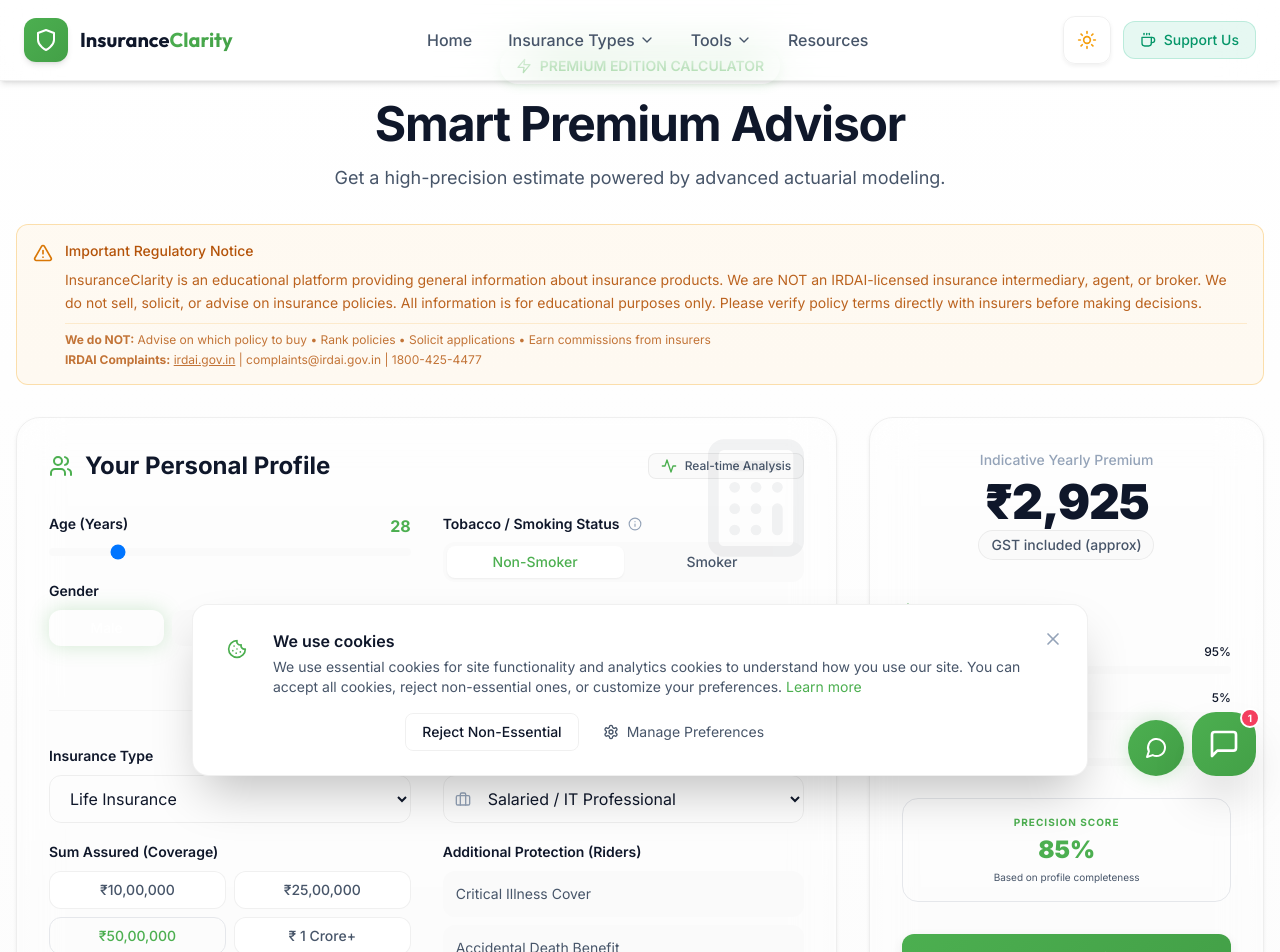
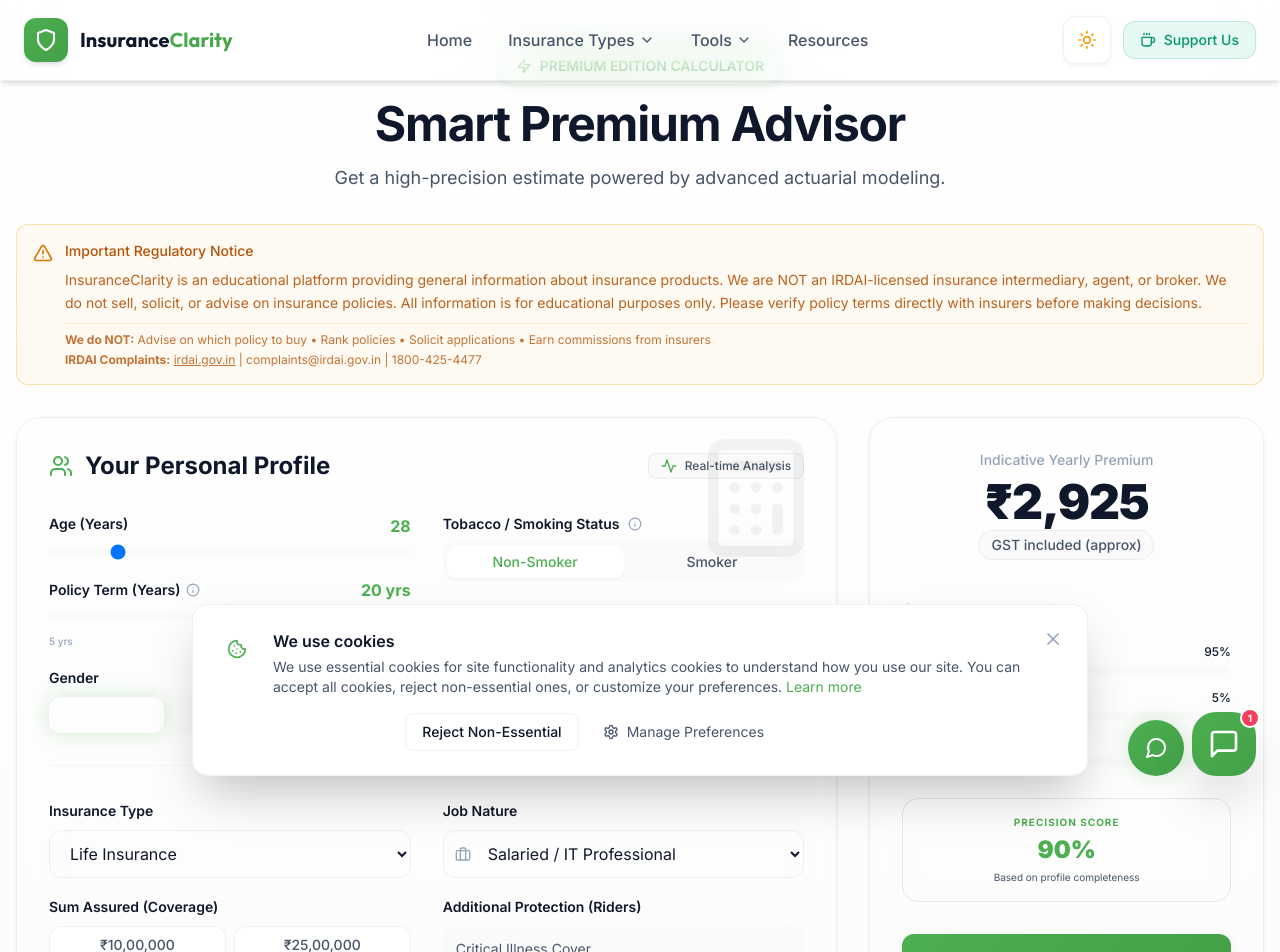
Before and after one commit to contactonetrack-del/insuranceclarity-india, a Next.js app: page /tools/calculator in a window 1280 px wide. Shown: the top 952 px of the page. Built offline with nearby package versions, Linux system fonts and the light colour scheme.

Commit message:
feat(audit): apply all recommendations - policy term, clear chat, richer schema, structural fix

```diff
--- a/src/app/layout.tsx
+++ b/src/app/layout.tsx
@@ -44,13 +44,36 @@
 }: {
     children: React.ReactNode
 }) {
-    const jsonLd = {
-        '@context': 'https://schema.org',
-        '@type': 'WebSite',
-        name: 'InsuranceClarity India',
-        url: 'https://insuranceclarity.in',
-        description: "India's most transparent insurance platform. Compare Life, Health, Motor, Home & Travel insurance.",
-    }
+    const jsonLd = [
+        {
+            '@context': 'https://schema.org',
+            '@type': 'WebSite',
+            name: 'InsuranceClarity India',
+            url: 'https://insuranceclarity.in',
+            description: "India's most transparent insurance platform.",
+            potentialAction: {
+                '@type': 'SearchAction',
+                target: 'https://insuranceclarity.in/?q={search_term_string}',
+                'query-input': 'required name=search_term_string'
+            }
+        },
+        {
+            '@context': 'https://schema.org',
+            '@type': 'Organization',
+            name: 'InsuranceClarity India',
+            url: 'https://insuranceclarity.in',
+            logo: 'https://insuranceclarity.in/logo.png',
+            description: "India's most transparent insurance comparison and advisory platform.",
+            contactPoint: {
+                '@type': 'ContactPoint',
+                contactType: 'customer support',
+                availableLanguage: ['English', 'Hindi']
+            },
+            sameAs: [
+                'https://github.com/contactonetrack-del/insuranceclarity-india'
+            ]
+        }
+    ]
 
     return (
         <html lang="en" className={`${inter.variable} ${outfit.variable}`} suppressHydrationWarning>
--- a/src/app/tools/calculator/page.tsx
+++ b/src/app/tools/calculator/page.tsx
@@ -56,6 +56,7 @@
     const [occupation, setOccupation] = useState('salaried')
     const [location, setLocation] = useState('tier2')
     const [selectedRiders, setSelectedRiders] = useState<string[]>([])
+    const [policyTerm, setPolicyTerm] = useState<number>(20)
 
     // Display State
     const [premium, setPremium] = useState<number>(0)
@@ -68,9 +69,11 @@
         const baseRate = BASE_RATES[type as keyof typeof BASE_RATES] || 2000
 
         // 1. Core Profile Factor
-        const ageFactor = 1 + ((age - 18) * 0.035) // Increased sensitivity for realism
+        const ageFactor = 1 + ((age - 18) * 0.035)
         const genderFactor = gender === 'Female' ? 0.92 : 1.0
-        const profileBase = baseRate * ageFactor * genderFactor
+        // Longer term → slightly lower annualised cost (bulk discount)
+        const termFactor = policyTerm <= 10 ? 1.12 : policyTerm <= 20 ? 1.0 : policyTerm <= 30 ? 0.94 : 0.90
+        const profileBase = baseRate * ageFactor * genderFactor * termFactor
 
         // 2. Risk Factors
         const smokerFactor = isSmoker ? 1.45 : 1.0
@@ -103,7 +106,7 @@
                 riders: Math.round(riderTotal)
             }
         }
-    }, [age, type, sumAssured, gender, isSmoker, occupation, location, selectedRiders])
+    }, [age, type, sumAssured, gender, isSmoker, occupation, location, selectedRiders, policyTerm])
 
     useEffect(() => {
         setIsCalculating(true)
@@ -115,8 +118,9 @@
             // Higher confidence if age is in range and smokers are declared
             let conf = 85
             if (age > 60) conf -= 10
-            if (isSmoker) conf += 5
-            setConfidence(Math.min(95, conf))
+            if (isSmoker) conf += 3
+            if (policyTerm >= 20) conf += 5
+            setConfidence(Math.min(97, conf))
         }, 300)
         return () => clearTimeout(timer)
     }, [performCalculation])
@@ -166,7 +170,7 @@
                         </div>
 
                         <div className="grid gap-8 md:grid-cols-2">
-                            {/* Age & Gender */}
+                            {/* Age, Policy Term & Gender */}
                             <div className="space-y-4">
                                 <div className="space-y-2">
                                     <div className="flex justify-between">
@@ -181,6 +185,33 @@
                                         onChange={(e) => setAge(Number(e.target.value))}
                                         className="w-full h-2 bg-theme-secondary rounded-lg appearance-none cursor-pointer accent-accent"
                                     />
+                                </div>
+
+                                <div className="space-y-2">
+                                    <div className="flex justify-between">
+                                        <label className="text-sm font-semibold text-theme-primary flex items-center gap-1.5">
+                                            Policy Term (Years)
+                                            <div className="group relative">
+                                                <Info className="w-3.5 h-3.5 text-theme-muted cursor-help" />
+                                                <div className="absolute bottom-full left-1/2 -translate-x-1/2 mb-2 w-52 p-2 bg-theme-primary border border-default rounded-lg text-xs opacity-0 group-hover:opacity-100 transition-opacity shadow-lg z-10">
+                                                    Longer terms (20–40 yrs) lock in lower rates &amp; offer better long-term value.
+                                                </div>
+                                            </div>
+                                        </label>
+                                        <span className="text-accent font-bold">{policyTerm} yrs</span>
+                                    </div>
+                                    <input
+                                        type="range"
+                                        min={5}
+                                        max={40}
+                                        step={5}
+                                        value={policyTerm}
+                                        onChange={(e) => setPolicyTerm(Number(e.target.value))}
+                                        className="w-full h-2 bg-theme-secondary rounded-lg appearance-none cursor-pointer accent-accent"
+                                    />
+                                    <div className="flex justify-between text-[10px] text-theme-muted font-medium">
+                                        <span>5 yrs</span><span>20 yrs</span><span>40 yrs</span>
+                                    </div>
                                 </div>
 
                                 <div className="space-y-2">
@@ -446,7 +477,7 @@
                         </div>
                     </div>
                 </div>
-            </div>
-        </div>
+            </div >
+        </div >
     )
 }
--- a/src/components/ClarityAdvisor.tsx
+++ b/src/components/ClarityAdvisor.tsx
@@ -16,7 +16,8 @@
     User,
     Sparkles,
     Navigation,
-    BookOpen
+    BookOpen,
+    Trash2
 } from 'lucide-react'
 import Link from 'next/link'
 import { usePathname } from 'next/navigation'
@@ -215,9 +216,18 @@
                                     </div>
                                 </div>
                             </div>
-                            <button onClick={toggleOpen} className="p-2 hover:bg-white/10 rounded-xl transition-colors">
-                                <X className="w-6 h-6" />
-                            </button>
+                            <div className="flex items-center gap-1">
+                                <button
+                                    onClick={clearChat}
+                                    title="Clear chat"
+                                    className="p-2 hover:bg-white/10 rounded-xl transition-colors"
+                                >
+                                    <Trash2 className="w-4 h-4" />
+                                </button>
+                                <button onClick={toggleOpen} className="p-2 hover:bg-white/10 rounded-xl transition-colors">
+                                    <X className="w-6 h-6" />
+                                </button>
+                            </div>
                         </div>
 
                         {/* Chat Body */}
```
